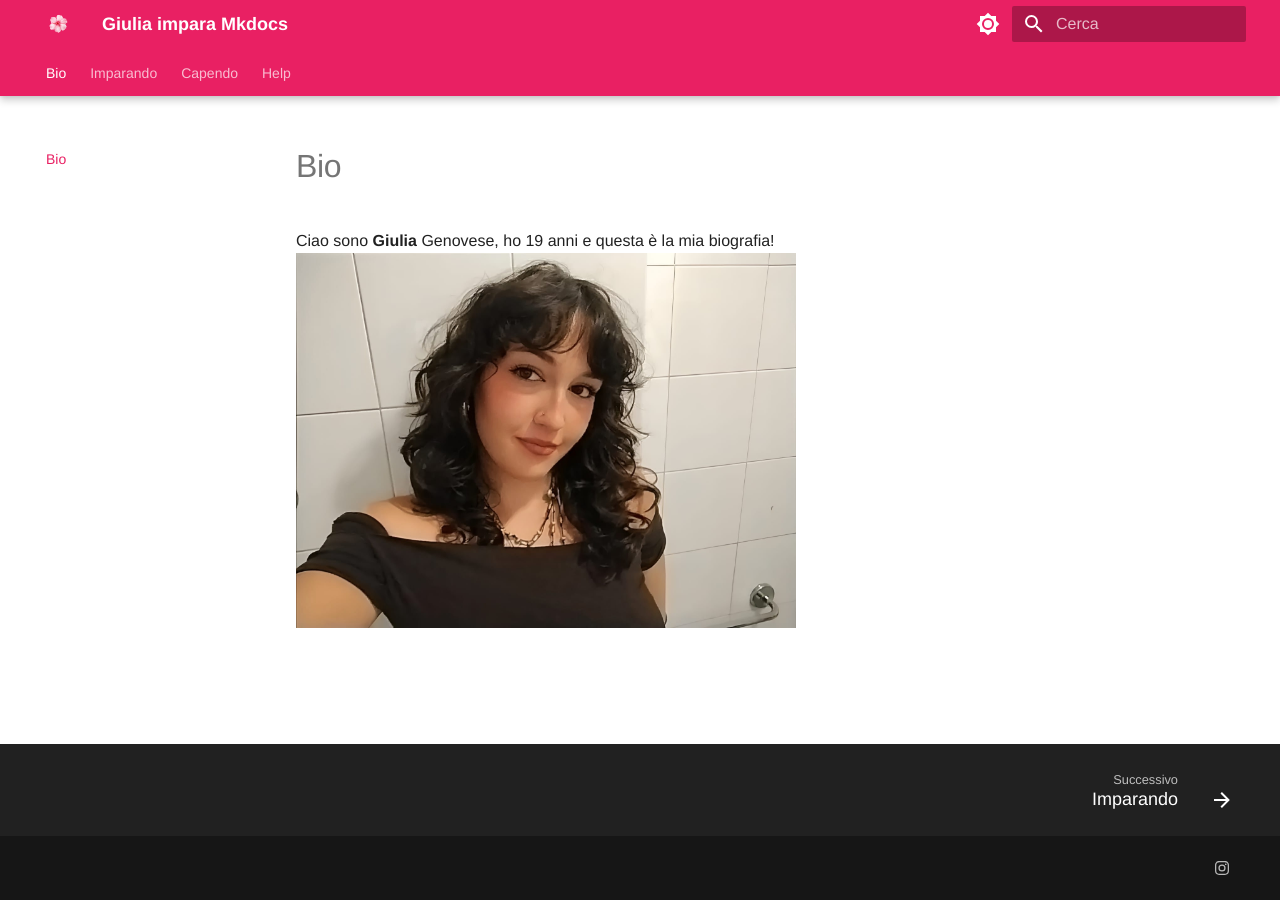
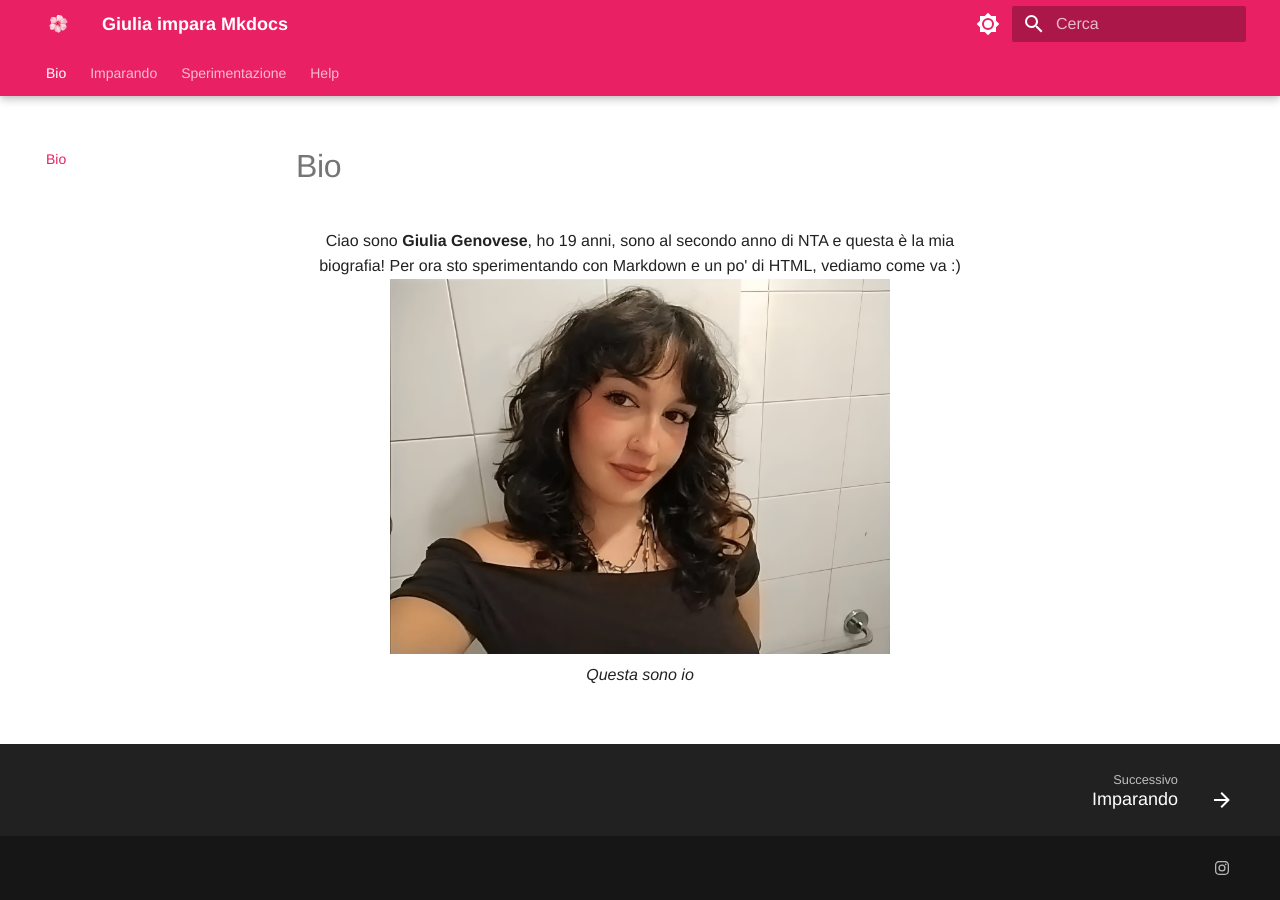
Before and after one commit to giulia-genovese/imparandomkdocs, an MkDocs documentation site: the page built from docs/index.md, in a window 1280 px wide. Built offline with MkDocs 1.6.1 and Material for MkDocs 9.7.7, drawn with Linux system fonts in a browser that asks for light colours; some web fonts are replaced.

Commit message:
sperimentazione html e color picker

```diff
--- a/docs/index.md
+++ b/docs/index.md
@@ -1,2 +1,11 @@
-Ciao sono **Giulia** Genovese, ho 19 anni e questa è la mia biografia!
-<img src="assets/selfiepazzeskogirato.jpeg" width="500">
+<div align="center">
+Ciao sono <strong>Giulia Genovese</strong>, ho 19 anni,
+sono al secondo anno di NTA e questa è la mia biografia!
+
+Per ora sto sperimentando con Markdown e un po' di HTML, vediamo come va :)
+
+<div align="center">
+<img src="assets/selfiepazzeskogirato.jpeg" width="500" height="100">
+
+<div align="center">
+<em>Questa sono io</em>
--- a/mkdocs.yml
+++ b/mkdocs.yml
@@ -42,7 +42,7 @@ theme:
 nav:
   - Bio: index.md
   - Imparando: Imparando.md
-  - Capendo: Capendo.md
+  - Sperimentazione: Sperimentazione.md
   - Help: Help.md
 
 
@@ -74,6 +74,4 @@ extra:
       aiuto:
         name: Aiuto
         checked: false
-
-
   generator: false
```
Also changed, not shown: docs/Capendo.md (deleted, +0 -9 lines), docs/Sperimentazione.md (added, +119 -0 lines), docs/Help.md (line endings or trailing spaces).
